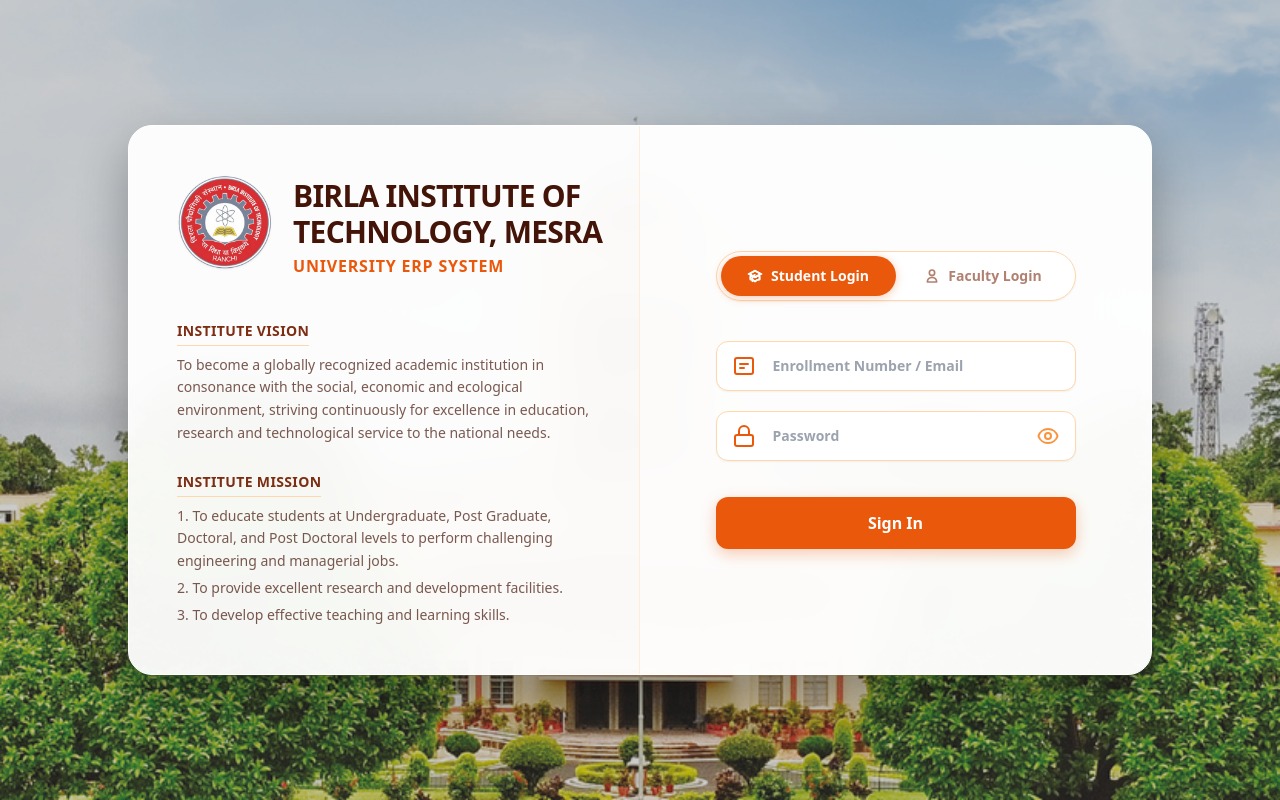
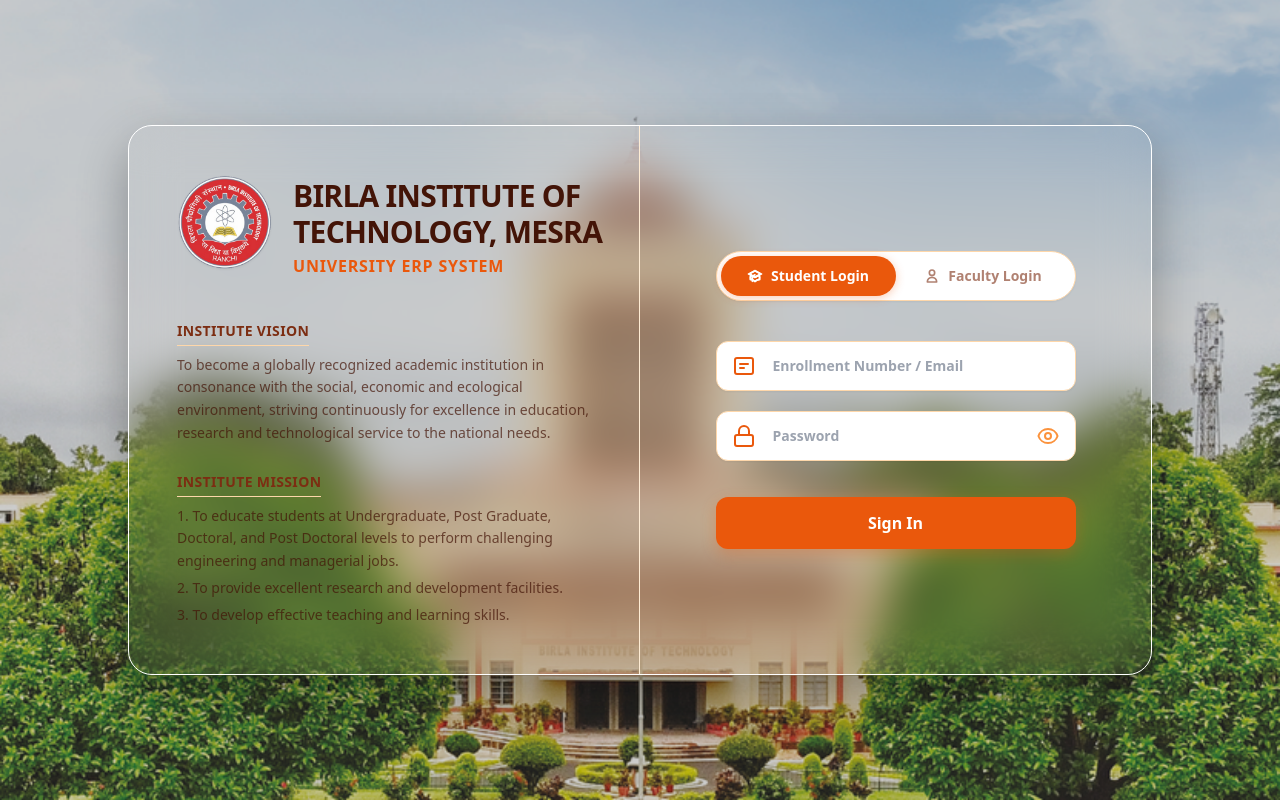
Before and after one commit to SubhraX/attendance-portal, a React (Vite) app in the folder frontend/: page /login in a window 1280 px wide. Built offline with nearby package versions, Linux system fonts and the light colour scheme.

Commit message:
Updated login page UI

```diff
--- a/frontend/src/Login.jsx
+++ b/frontend/src/Login.jsx
@@ -91,10 +91,10 @@ export default function Login() {
         <div className="absolute inset-0 bg-black/20"></div>
 
         {/* Clean, pure white light-mode glass container */}
-        <div className="relative z-10 w-full max-w-5xl flex flex-col lg:flex-row rounded-3xl overflow-hidden shadow-[0_20px_50px_rgba(0,0,0,0.3)] backdrop-blur-xl bg-white/90 border border-white">
+        <div className="relative z-10 w-full max-w-5xl flex flex-col lg:flex-row rounded-3xl overflow-hidden shadow-[0_20px_50px_rgba(0,0,0,0.3)] backdrop-blur-xl bg-transparent border border-white">
 
           {/* Left Side */}
-          <div className="w-full lg:w-[50%] p-8 lg:p-12 flex flex-col justify-center border-b lg:border-b-0 lg:border-r border-orange-100 bg-white/50">
+          <div className="w-full lg:w-[50%] p-8 lg:p-12 flex flex-col justify-center border-b lg:border-b-0 lg:border-r border-orange-100 bg-transparent">
             <div className="flex flex-col xl:flex-row items-center xl:items-start gap-5 mb-10 text-center xl:text-left">
               <img
                 src="/BITS_logo.png"
@@ -127,7 +127,7 @@ export default function Login() {
           </div>
 
           {/* Right Side - Interactive Portal */}
-          <div className="w-full lg:w-[50%] p-8 lg:p-14 flex flex-col justify-center bg-white/70">
+          <div className="w-full lg:w-[50%] p-8 lg:p-14 flex flex-col justify-center bg-transparent">
 
             <div className="w-full max-w-[360px] mx-auto animate-fade-in-up">
 
```
